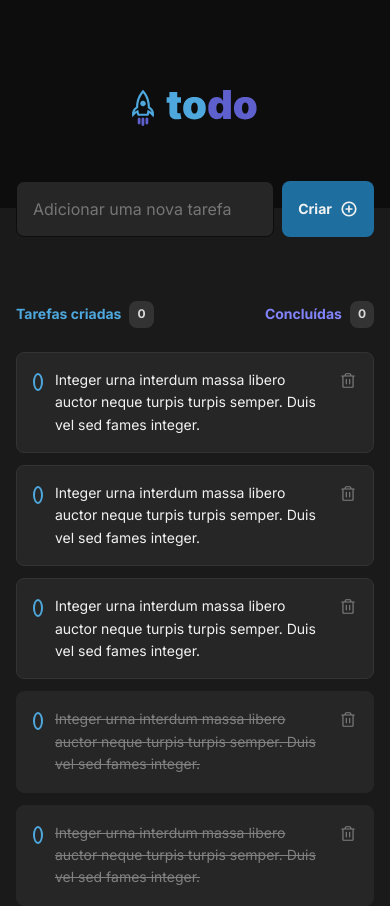
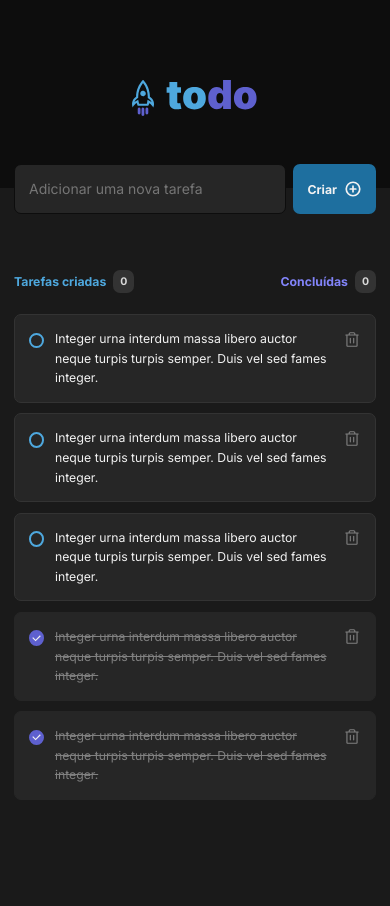
Before and after one commit to rodrigofontesdev/todo, a React (Vite) app: page / in a window 390 px wide. After the commit the page ends 884 px from the top, so only its background shows below. Built offline with nearby package versions, Linux system fonts and the light colour scheme.

Commit message:
refactor: adjustments in responsive and global styles

```diff
--- a/src/App.module.css
+++ b/src/App.module.css
@@ -1,3 +1,7 @@
+main {
+  padding-bottom: 6rem;
+}
+
 .container {
   max-width: 48rem;
   width: 100%;
--- a/src/App.tsx
+++ b/src/App.tsx
@@ -1,3 +1,4 @@
+import { Empty } from "./components/Empty"
 import { Header } from "./components/Header"
 import { NewTaskForm } from "./components/NewTaskForm"
 import { Task } from "./components/Task"
@@ -5,7 +6,6 @@ import { TaskProgress } from "./components/TaskProgress"
 
 import styles from "./App.module.css"
 import "./styles/global.css"
-import { Empty } from "./components/Empty"
 
 export function App() {
   return (
--- a/src/components/NewTaskForm.module.css
+++ b/src/components/NewTaskForm.module.css
@@ -32,8 +32,6 @@
   font-weight: bold;
   padding: 1rem;
   border-radius: 0.5rem;
-  border: none;
-  cursor: pointer;
   transition: background 200ms;
 }
 
--- a/src/components/Task.module.css
+++ b/src/components/Task.module.css
@@ -26,6 +26,7 @@
 .formCheck label {
   font-size: 0.875rem;
   color: var(--gray-100);
+  flex-basis: 94%;
 }
 
 .task.done .formCheck label {
@@ -40,7 +41,7 @@
   background-image: none;
   background-repeat: no-repeat;
   background-position: center;
-  background-size: 0.5625rem;
+  background-size: 0.625rem;
   border: 2px solid var(--blue-300);
   border-radius: 100%;
   margin-top: 0.25rem;
@@ -55,8 +56,8 @@
 }
 
 .formCheck input[type="checkbox"]:checked {
+  background-image: url("../assets/checkmark.svg");
   background-color: var(--purple-400);
-  background-image: url("../assets/checkmark.svg");
   border-color: var(--purple-400);
   transition: all 200ms;
 }
@@ -73,9 +74,7 @@
   justify-content: center;
   align-items: center;
   background-color: transparent;
-  border: none;
   border-radius: 0.25rem;
-  cursor: pointer;
   transition: background 200ms;
 }
 
--- a/src/components/Task.tsx
+++ b/src/components/Task.tsx
@@ -11,7 +11,12 @@ export function Task({ content, isDone }: TaskProps) {
   return (
     <div className={`${styles.task} ${isDone ? styles.done : ""}`}>
       <div className={styles.formCheck}>
-        <input type="checkbox" id="checkbox" name="checkbox" />
+        <input
+          type="checkbox"
+          id="checkbox"
+          name="checkbox"
+          defaultChecked={isDone}
+        />
         <label htmlFor="checkbox">{content}</label>
       </div>
 
--- a/src/styles/global.css
+++ b/src/styles/global.css
@@ -23,7 +23,14 @@
 * {
   margin: 0;
   padding: 0;
+  border: 0;
   box-sizing: border-box;
+}
+
+@media (max-width: 768px) {
+  html {
+    font-size: 87.5%;
+  }
 }
 
 body {
@@ -44,3 +51,7 @@ button {
   font-size: 1rem;
   line-height: 140%;
 }
+
+button {
+  cursor: pointer;
+}
```
